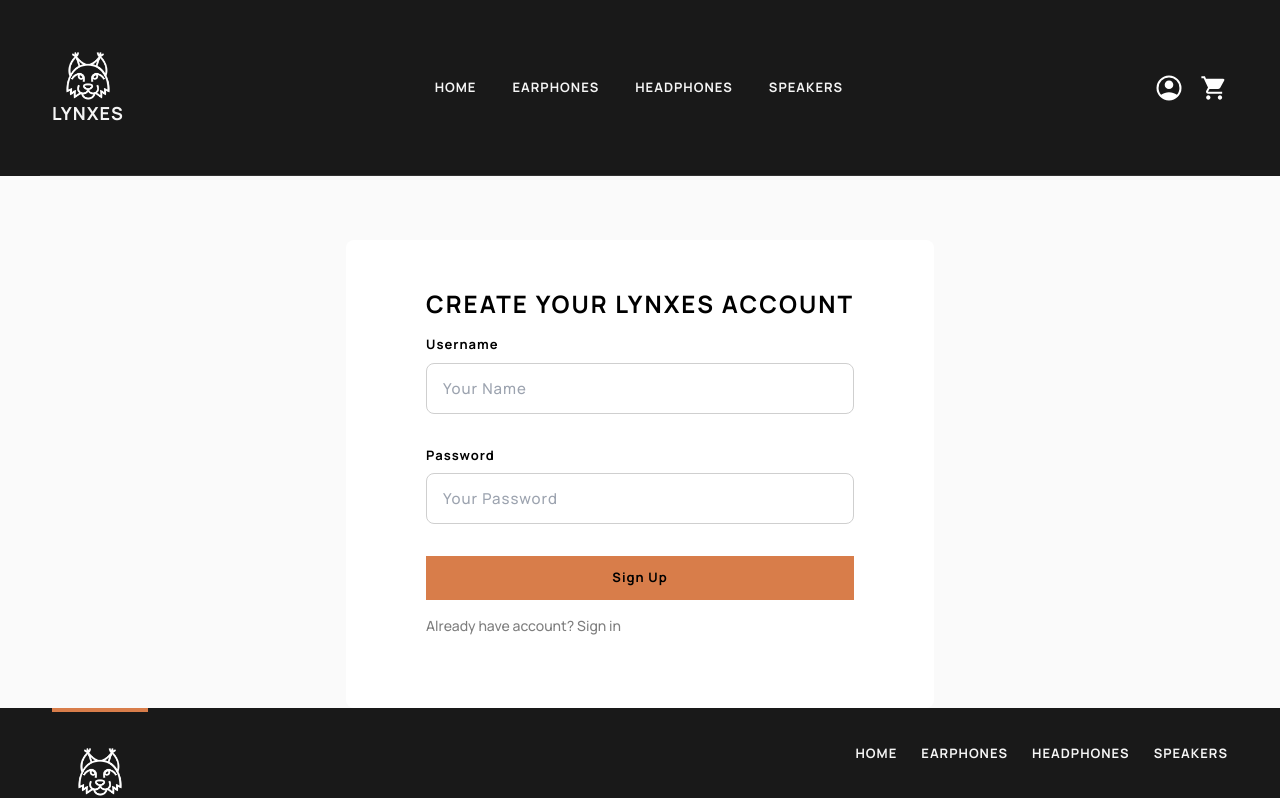
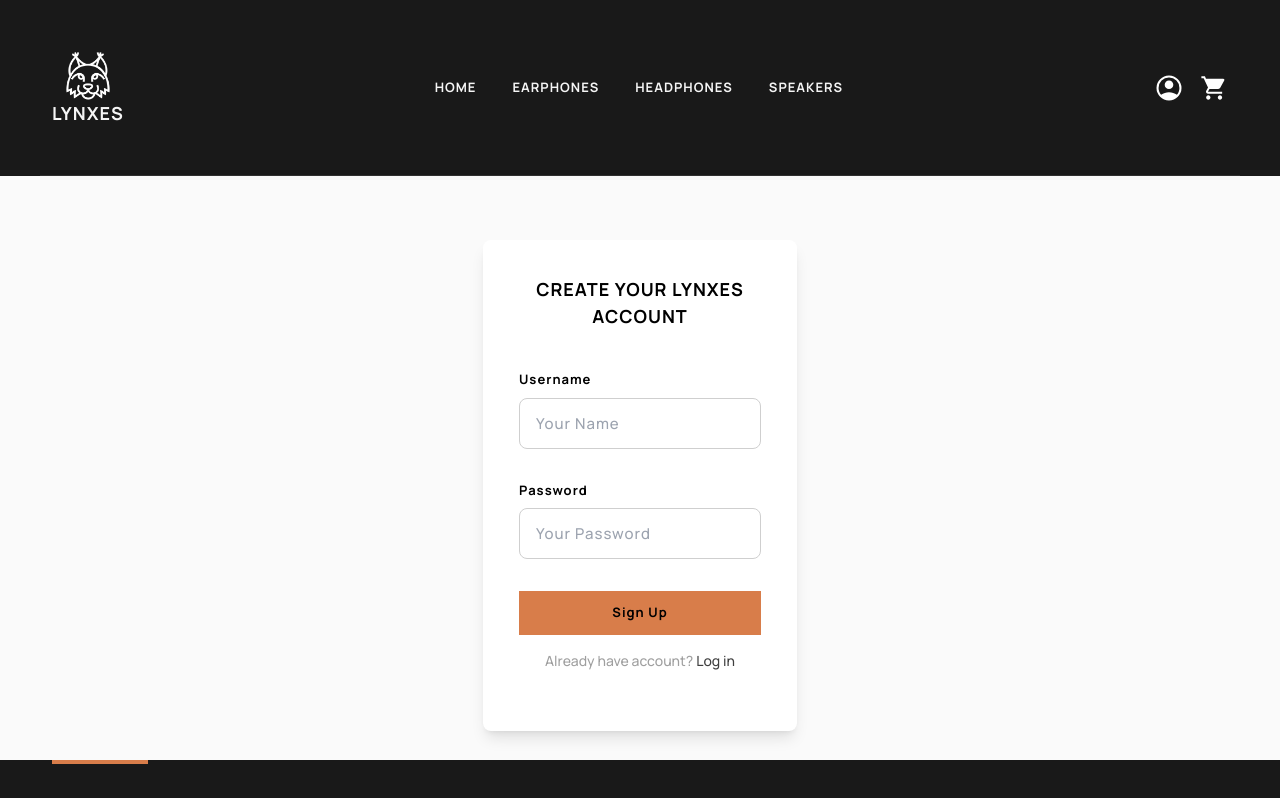
Before and after one commit to TomasLukes/lynxes, a Next.js app: page /signup in a window 1280 px wide. Shown: the top 798 px of the page. Built offline with nearby package versions, Linux system fonts and the light colour scheme; no server answers.

Commit message:
Styled signin/signup pages

```diff
--- a/src/app/category/[slug]/page.tsx
+++ b/src/app/category/[slug]/page.tsx
@@ -4,7 +4,7 @@ import About from "@/components/shared/About"
 import Categories from "@/components/shared/Categories"
 import ProductItem from "@/components/Category/ProductItem"
 import { db } from "@/lib/firebase/config"
-import { getProductsByCategory } from "@/lib/firebase/config"
+import { getProductsByCategory } from "@/lib/firebase/get/getProductByCategory"
 
 
 export default function CategoryPage({ params }) {
--- a/src/app/checkout/page.tsx
+++ b/src/app/checkout/page.tsx
@@ -4,7 +4,8 @@ import { useState, useEffect } from "react"
 import CheckoutModal from "@/components/Checkout/CheckoutModal"
 import ButtonPrimary from "@/components/ui/buttons/ButtonPrimary"
 import CartItem from "@/components/shared/CartItem"
-import { db, getCartItems } from "@/lib/firebase/config"
+import { db } from "@/lib/firebase/config"
+import { getCartItems } from "@/lib/firebase/get/getCartItems"
 
 export default function Checkout() {
   const [checkoutModalOpen, setCheckoutModalOpen] = useState(false)
--- a/src/app/product/[id]/page.tsx
+++ b/src/app/product/[id]/page.tsx
@@ -6,7 +6,8 @@ import ProductDetails from "@/components/Product/ProductDetails";
 import ProductGallery from "@/components/Product/ProductGallery";
 import Categories from "@/components/shared/Categories";
 import About from "@/components/shared/About";
-import { db, getProduct } from "@/lib/firebase/config";
+import { db } from "@/lib/firebase/config";
+import { getProduct } from "@/lib/firebase/get/getProduct";
 
 export default function ProductPage({ params }) {
   const { id } = params;
--- a/src/app/signin/page.tsx
+++ b/src/app/signin/page.tsx
@@ -20,10 +20,10 @@ export default function SignInPage() {
   }
 
   return (
-    <section id="signInPage" className="grid place-content-center">
-      <form onSubmit={handleSubmit} className="flex flex-col gap-4 bg-light-100 text-dark-900 px-20 py-12  mt-16 mx-4 md:mx-0 md:mr-9 lg:mr-0
-         rounded-lg">
-        <h2 className='text-center heading-5'>
+    <section id="signInPage" className="mx-auto px-6 md:px-9 lg:px-3">
+      <form onSubmit={handleSubmit} className="md:w-1/2 lg:w-1/4 md:mx-auto flex flex-col gap-4 bg-light-100 text-dark-900 p-9 mt-12 md:mt-16
+         rounded-lg shadow-lg">
+        <h2 className='text-center heading-6 mb-6'>
           Log in to your Lynxes account
         </h2>
         <label htmlFor="username" className="flex flex-col gap-2 subtitle normal-case pb-4">
@@ -35,11 +35,12 @@ export default function SignInPage() {
           <input name='password' onChange={(e) => setPassword(e.target.value)} type="password" placeholder="Your Password" className="px-4 py-3 text-body text-neutral-700 placeholder-opacity-50 border border-light-400 rounded-lg"/>
         </label>
         <ButtonPrimary label={'Log In'} style={''} />
-        <Link href="signup">
-          <p className="mx-auto text-sm font-medium opacity-50 mb-6">
-            {`Don't have account? Sign up`}
-          </p>
-        </Link>
+        <p className="mx-auto text-sm font-medium opacity-75 mb-6">
+          <span className='opacity-50'>{`Don't have account? `}</span>
+          <Link href="signup" className='hover:text-primary-700'>
+            Sign up
+          </Link>
+        </p>
       </form>
     </section>
   );
--- a/src/app/signup/page.tsx
+++ b/src/app/signup/page.tsx
@@ -20,11 +20,11 @@ export default function SignUpPage() {
   }
 
   return (
-    <section id="loginPage" className="grid place-content-center">
-      <form onSubmit={handleSubmit} className="flex flex-col gap-4 bg-light-100 text-dark-900 px-20 py-12  mt-16 mx-4 md:mx-0 md:mr-9 lg:mr-0
-         rounded-lg">
-        <h2 className='text-center heading-5'>
-          Create Your Lynxes Account
+    <section id="signUpPage" className="mx-auto px-6 md:px-9 lg:px-3">
+      <form onSubmit={handleSubmit} className="md:w-1/2 lg:w-1/4 md:mx-auto flex flex-col gap-4 bg-light-100 text-dark-900 p-9 mt-12 md:mt-16
+         rounded-lg shadow-lg">
+        <h2 className='text-center heading-6 mb-6'>
+          Create your Lynxes account
         </h2>
         <label htmlFor="username" className="flex flex-col gap-2 subtitle normal-case pb-4">
           Username
@@ -35,11 +35,12 @@ export default function SignUpPage() {
           <input name='password' onChange={(e) => setPassword(e.target.value)} type="password" placeholder="Your Password" className="px-4 py-3 text-body text-neutral-700 placeholder-opacity-50 border border-light-400 rounded-lg"/>
         </label>
         <ButtonPrimary label={'Sign Up'} style={''} />
-        <Link href="signup">
-          <p className="mx-auto text-sm font-medium opacity-50 mb-6">
-            Already have account? Sign in
-          </p>
-        </Link>
+        <p className="mx-auto text-sm font-medium opacity-75 mb-6">
+          <span className='opacity-50'>{`Already have account? `}</span>
+          <Link href="signin" className='hover:text-primary-700'>
+            Log in
+          </Link>
+        </p>
       </form>
     </section>
   );
```
